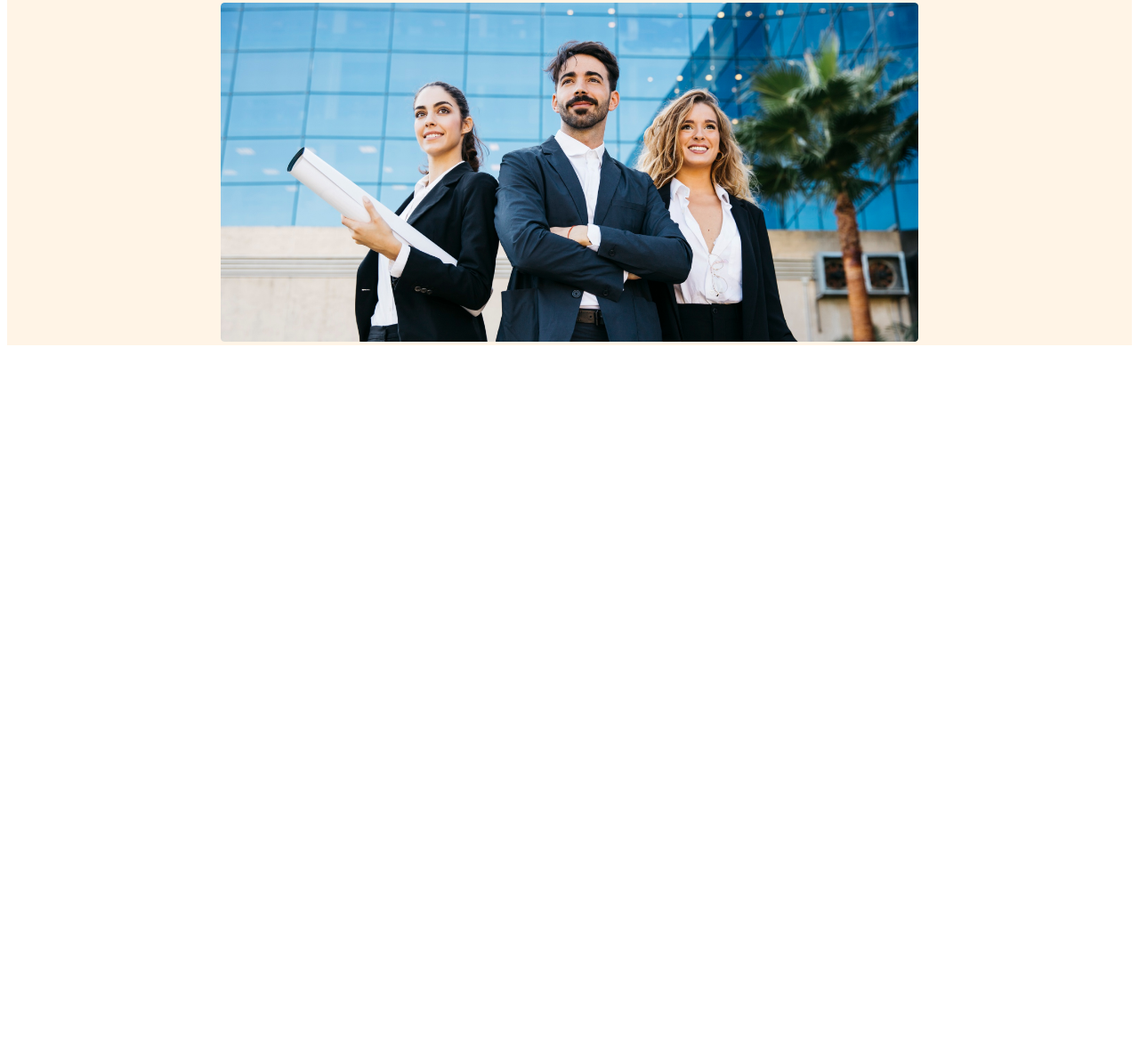
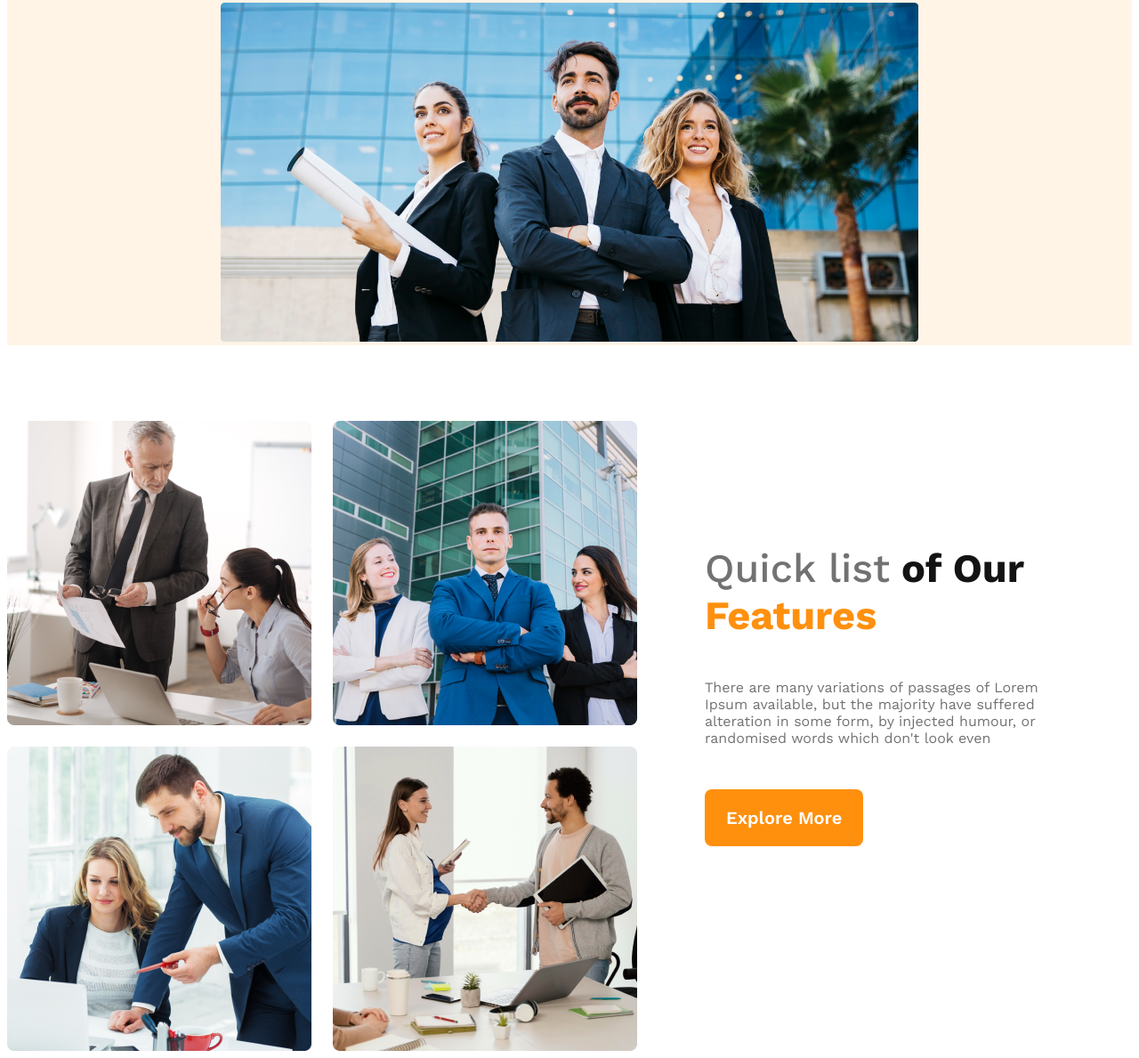
Before and after one commit to pronoy656/G3-Architect-web1.0, a plain HTML site: page index.html in a window 1280 px wide. Shown: the part 686-1875 px from the top of the page at 89% size. Before the commit the page ends 1082 px from the top, so only its background shows below. Drawn offline with nearby package versions, Linux system fonts and the light colour scheme.

Commit message:
section one add

```diff
--- a/index.html
+++ b/index.html
@@ -32,7 +32,28 @@
         </div>
       </div>
     </header>
-    <main></main>
+    <!-- ----------------Header end--------- -->
+    <main class="team-container">
+      <div class="team-img-container">
+        <img src="images/team1.png" alt="" />
+        <img src="images/team2.png" alt="" />
+        <img src="images/team3.png" alt="" />
+        <img src="images/team4.png" alt="" />
+      </div>
+      <div class="team-text">
+        <h3 class="team-title">
+          <span class="quick-list">Quick list</span>
+          <span class="of-our">of Our</span> <br />
+          <span class="features">Features</span>
+        </h3>
+        <p class="team-description">
+          There are many variations of passages of Lorem Ipsum available, but
+          the majority have suffered alteration in some form, by injected
+          humour, or randomised words which don't look even
+        </p>
+        <button class="btn-primary">Explore More</button>
+      </div>
+    </main>
     <footer></footer>
   </body>
 </html>
--- a/styles/architec.css
+++ b/styles/architec.css
@@ -80,6 +80,8 @@
     }
 
 }
+/* --------------------------MEdium devices responsive---------------------- */
+
 @media screen and (min-width: 576px) and (max-width: 992px) {
     nav{
         padding: 5px;
@@ -89,3 +91,44 @@
         margin: 0px 20px;
     }
 }
+
+/* -------------------SEction 1 start--------------------------- */
+main{
+  max-width: 1440px;
+  margin: 0 auto;
+}
+.team-container{
+  display: flex;
+  align-items: center;
+}
+.team-img-container{
+  display: grid;
+  grid-template-columns: repeat(2, 1fr);
+  gap: 24px;
+  margin-top: 85px;
+
+}
+.team-text{
+  padding: 76px;
+}
+.team-title{
+  font-size: 45px;
+}
+.quick-list{
+  color: var(--Dark-03, #727272);
+  font-weight: 500;
+}
+.of-our{
+  color: var(--Dark-01, #131313);
+  font-weight: 700;
+}
+.features{
+  color: #FF900E;
+  font-weight: 700;
+
+}
+.team-description{
+  color: var(--Dark-03, #727272);
+  font-size: 16px;
+  font-weight: 400;
+}
```
